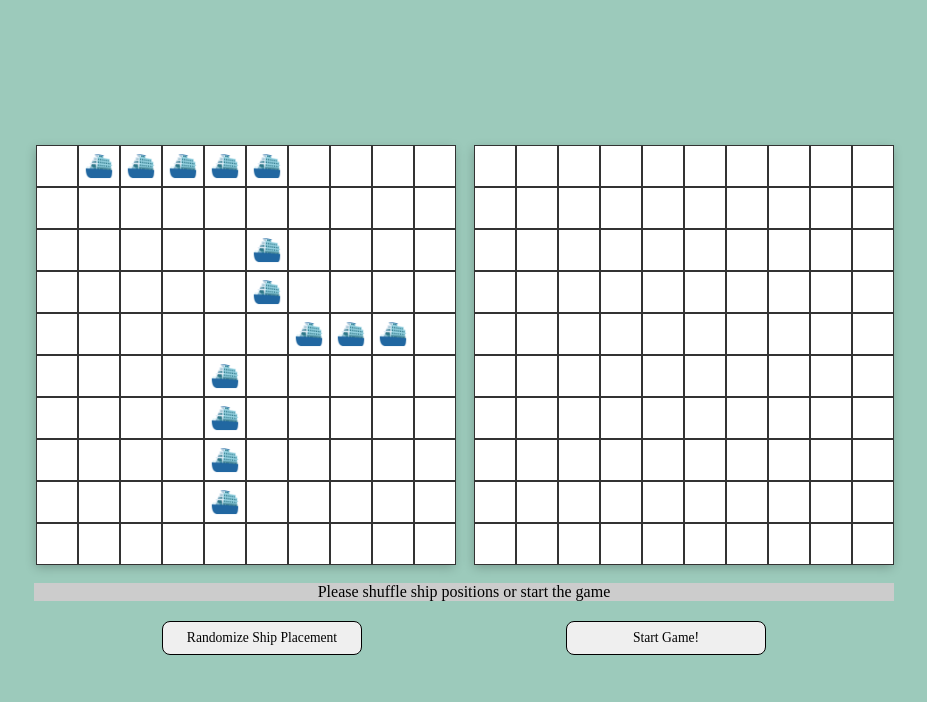
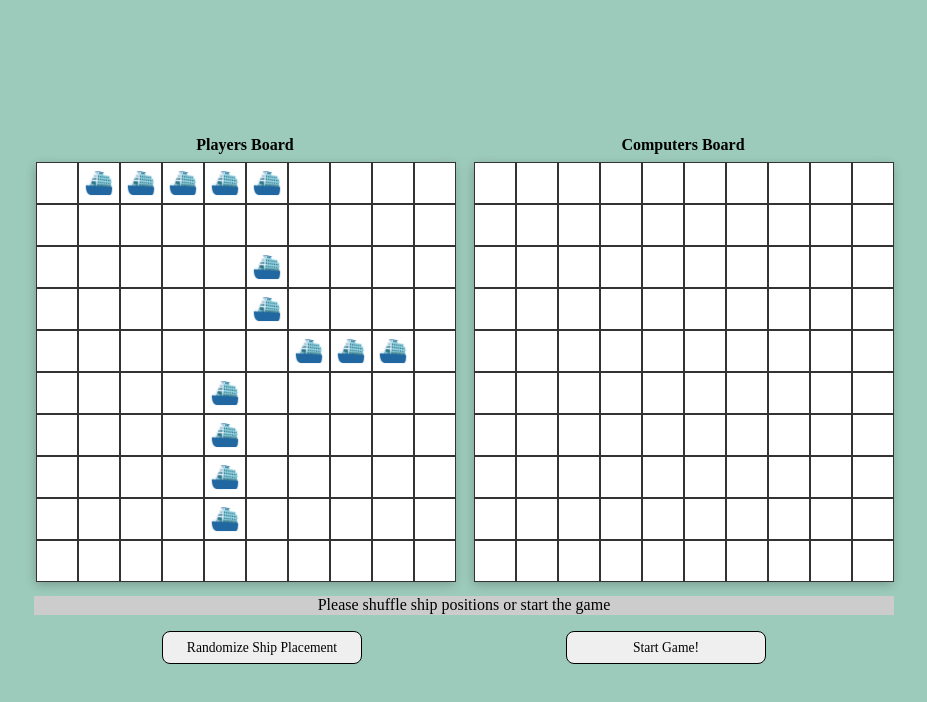
Before and after one commit to ScaxCodes/odin-battleship, a website built with Parcel: page src/index.html in a window 1280 px wide. Shown: the whole page, without its empty margins (176-1103 px from the left). Built offline with nearby package versions, Linux system fonts and the light colour scheme.

Commit message:
Add headlines to boards

```diff
--- a/src/index.html
+++ b/src/index.html
@@ -9,8 +9,14 @@
   <body>
     <main>
       <div class="boards-container">
-        <div class="board player"></div>
-        <div class="board enemy"></div>
+        <div class="board-container">
+          <div class="headline">Players Board</div>
+          <div class="board player"></div>
+        </div>
+        <div class="board-container">
+          <div class="headline">Computers Board</div>
+          <div class="board enemy"></div>
+        </div>
       </div>
       <div class="infobox">Info Box</div>
       <div class="button-container">
--- a/src/index.js
+++ b/src/index.js
@@ -131,7 +131,7 @@ export function startGame() {
   startGameButton.classList.add("disabled");
   shuffleButton.removeEventListener("click", resetPlayerBoard);
   startGameButton.removeEventListener("click", startGame);
-  setTextInfoBox("Click on the fields of the right board to perform an attack");
+  setTextInfoBox("Click on computers board to perform an attack");
 }
 
 export function isGameOver() {
--- a/src/styles.css
+++ b/src/styles.css
@@ -7,7 +7,7 @@ main {
   flex-direction: column;
   align-items: center;
   justify-content: center;
-  gap: 20px;
+  gap: 16px;
   min-height: 100vh;
 }
 
@@ -32,6 +32,23 @@ button:hover {
 .disabled:hover {
   cursor: initial;
   background-color: #efefef;
+}
+
+/* .headlines-container {
+  display: flex;
+  gap: 20px;
+}
+
+.board-headline {
+  width: 420px;
+  text-align: center;
+  font-weight: bold;
+} */
+
+.headline {
+  text-align: center;
+  font-weight: bold;
+  margin-bottom: 8px;
 }
 
 .boards-container {
```
Also changed, not shown: dist/index.html, 4 other files.
